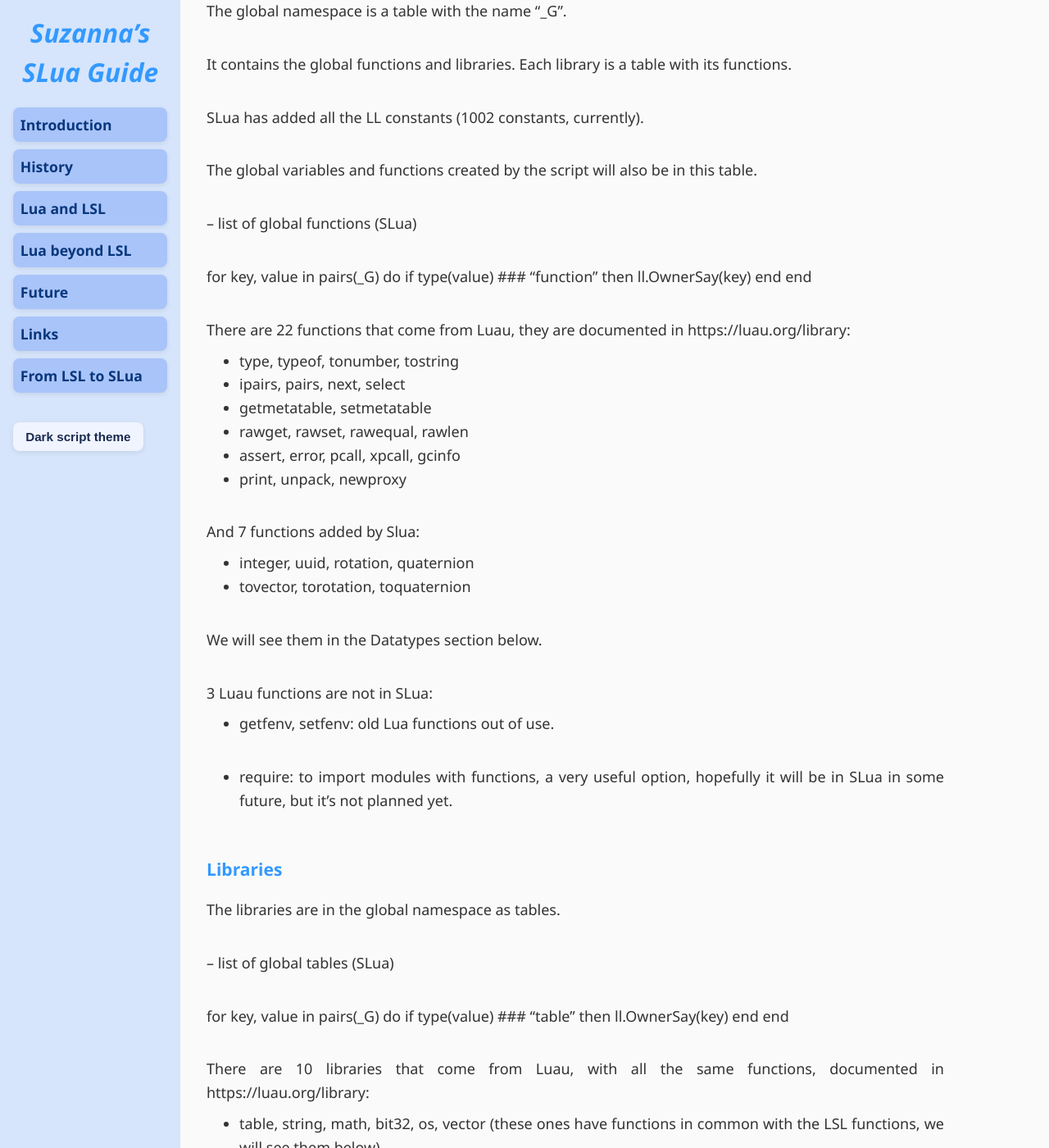
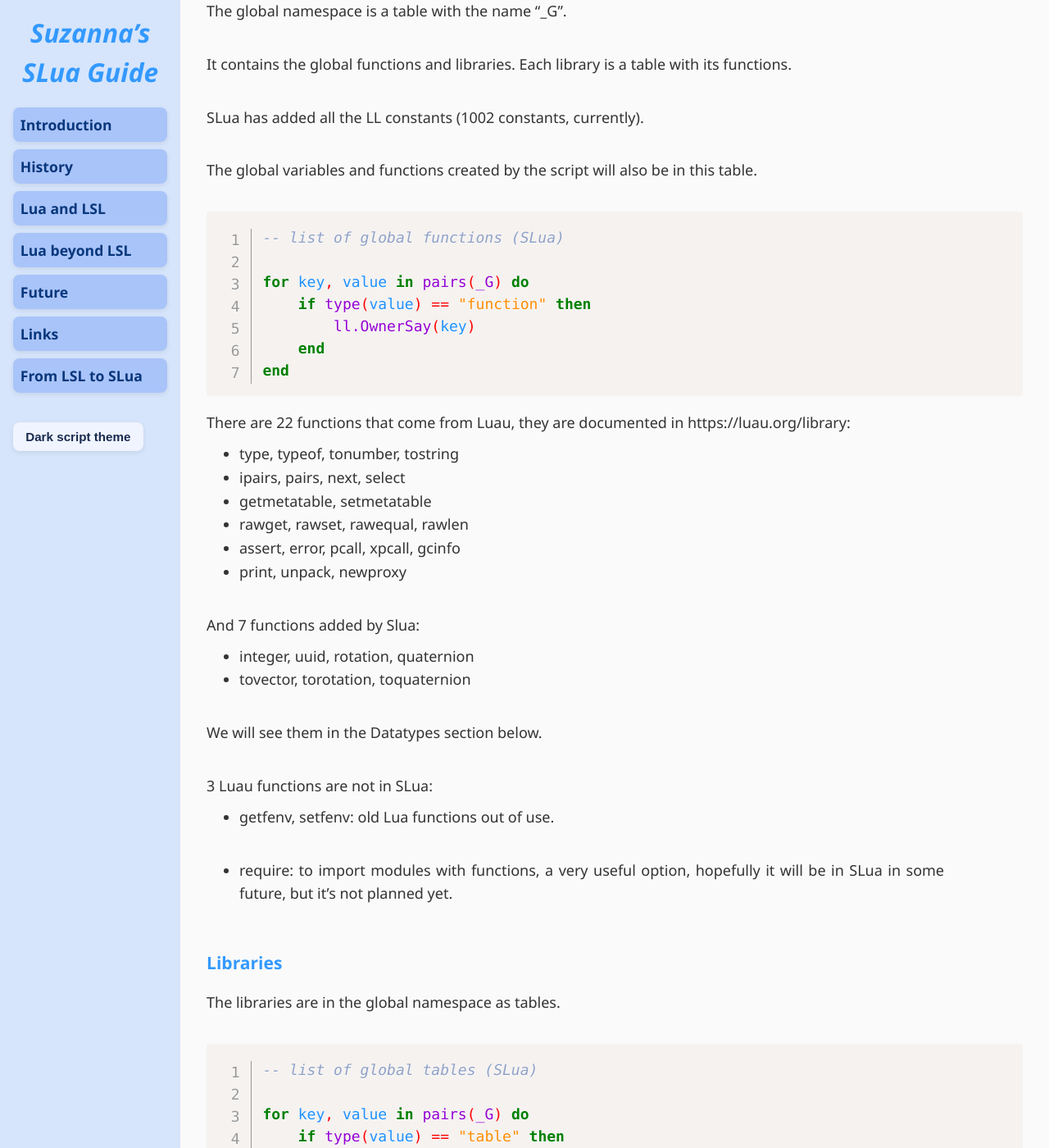
Before and after one commit to Suzanna-Linn/slua, a Jekyll site: the page built from docs/moving-libraries.md, in a window 1280 px wide and 1400 px high, scrolled down 248 px. Shown: the whole window at 82% size. Built offline with Jekyll 4.4.1, drawn with Linux system fonts in a browser that asks for light colours; nearby versions of some CDN libraries; our own code applies the rules of GitHub Pages for plain Markdown files; comment, search, counter and statistics services are not loaded; some of the changed text lies outside the part shown.

Commit message:
Update moving-libraries.md

```diff
--- a/docs/moving-libraries.md
+++ b/docs/moving-libraries.md
@@ -10,15 +10,13 @@
 
 The global variables and functions created by the script will also be in this table.
 
-
--- list of global functions (SLua)
+<pre class="language-slua line-numbers"><code class="language-slua">-- list of global functions (SLua)
 
 for key, value in pairs(_G) do
-    if type(value) ### "function" then
+    if type(value) == "function" then
         ll.OwnerSay(key)
     end
-end
-
+end</code></pre>
 
 There are 22 functions that come from Luau, they are documented in https://luau.org/library:
 
@@ -49,15 +47,13 @@
 
 The libraries are in the global namespace as tables.
 
-
--- list of global tables (SLua)
+<pre class="language-slua line-numbers"><code class="language-slua">-- list of global tables (SLua)
 
 for key, value in pairs(_G) do
-    if type(value) ### "table" then
+    if type(value) == "table" then
         ll.OwnerSay(key)
     end
-end
-
+end</code></pre>
 
 There are 10 libraries that come from Luau, with all the same functions, documented in https://luau.org/library:
 
@@ -73,4 +69,4 @@
 
 The functions have the same name, without the "ll" at the start (because "ll" is now the name of the library).
 
-So <code>llSay</code> becomes the function <code>Say</code> in the library <code>ll</code> and is used as <code>ll.Say</code>.
+So <code class="language-lsl">llSay</code> becomes the function <code class="language-lua">Say</code> in the library <code class="language-lua">ll</code> and is used as <code class="language-lua">ll.Say</code>.
```
